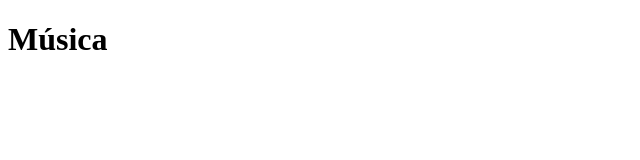
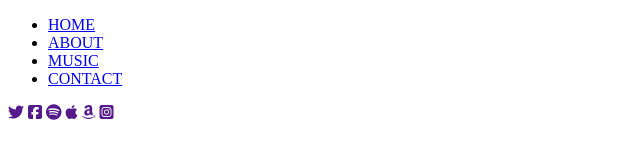
Before and after one commit to DebEscobar1988/EMILIACOLE, a website: page views/music.html in a window 1280 px wide. Shown: the whole page, without its empty margins (0-640 px from the left). Drawn offline with Linux system fonts and the light colour scheme.

Commit message:
DOCS: Se actualiza la documentaciòn

```diff
--- a/views/music.html
+++ b/views/music.html
@@ -4,9 +4,29 @@
     <meta charset="UTF-8">
     <meta name="viewport" content="width=device-width, initial-scale=1.0">
     <title>Emilia || Música</title>
+    <script src="https://kit.fontawesome.com/4a01fa7cad.js" crossorigin="anonymous"></script>
 </head>
 <body>
-    <H1>Música</H1>
+    <header>
+        <nav>
+            <ul>
+                <li>
+                    <a href="/">HOME</a>
+                </li>
+                <li><a href="/about">ABOUT</a></li>
+                <li><a href="/music">MUSIC</a></li>
+                <li><a href="/contact">CONTACT</a></li>
+            </ul>
+        </nav>
+        <nav>
+            <a href=""><i class="fab fa-twitter"></i></a>
+            <a href=""><i class="fab fa-facebook-square"></i></a>
+            <a href=""><i class="fab fa-spotify"></i></a>
+            <a href=""><i class="fab fa-apple"></i></a>
+            <a href=""><i class="fab fa-amazon"></i></a>
+            <a href=""><i class="fab fa-instagram-square"></i></a>
+        </nav>
+    </header>
 
 </body>
 </html>
```
Also changed, not shown: views/about.html (+21 -1 lines), views/contact.html (+21 -1 lines), views/home.html (+9 -0 lines).
